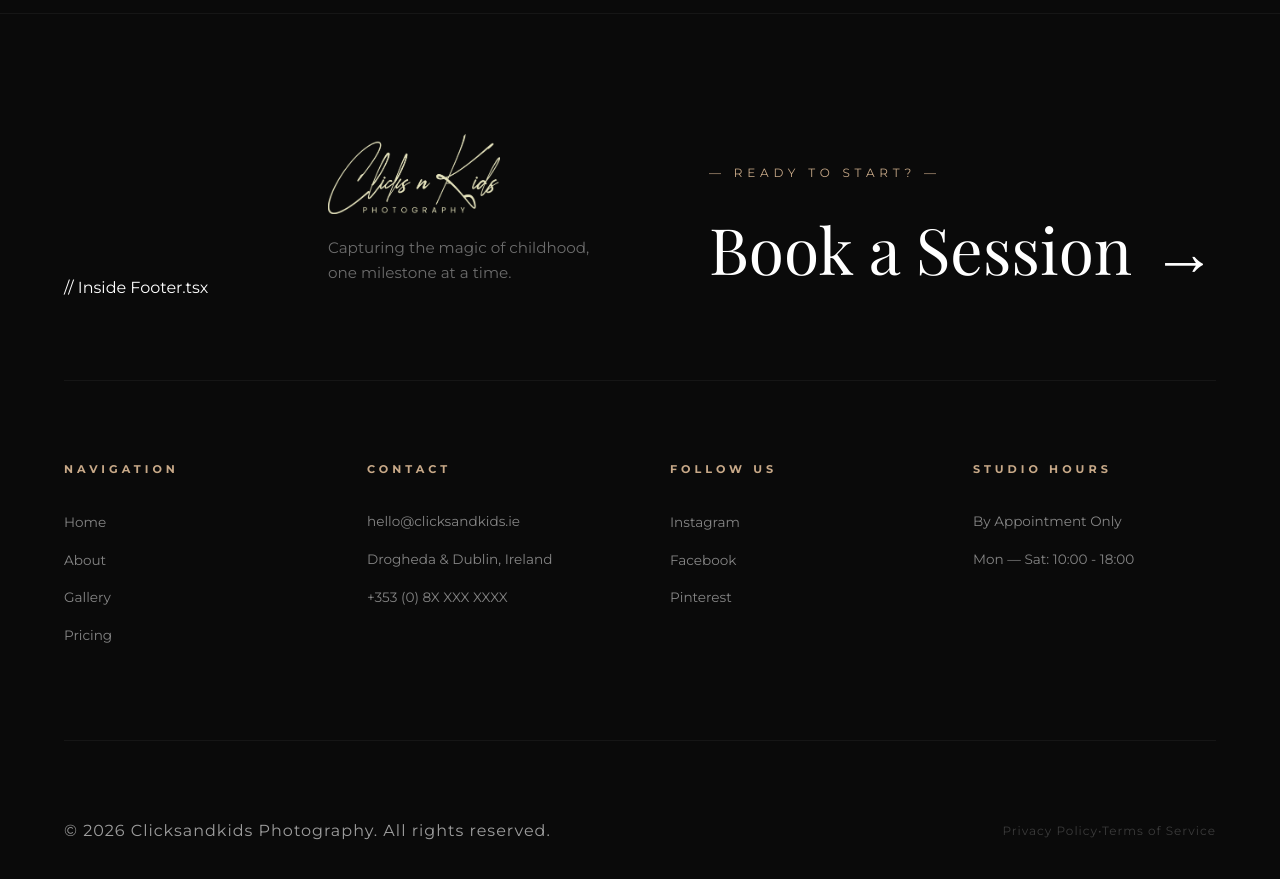
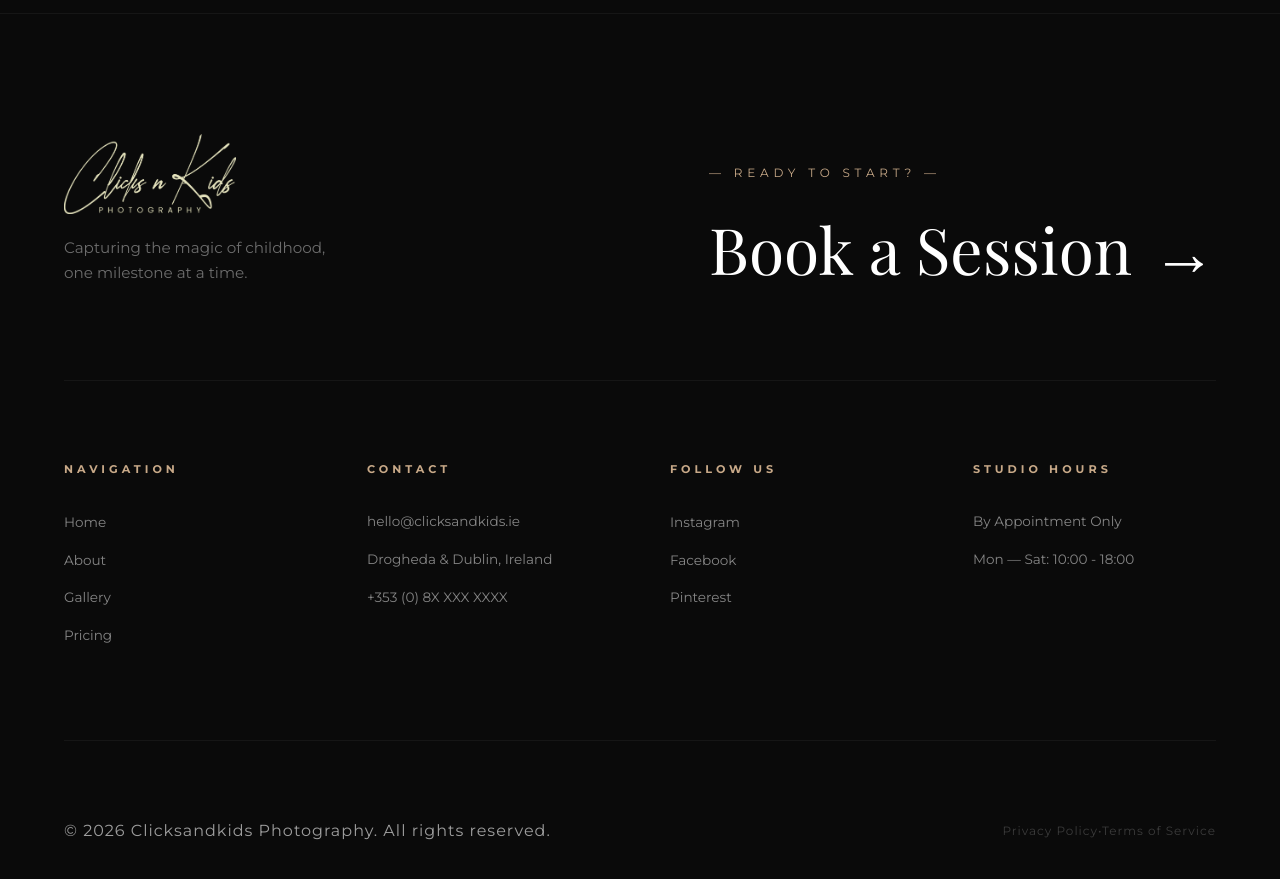
Before and after one commit to malikagbedeyi/clicksandkids, a Next.js app: page / in a window 1280 px wide. Shown: the part 4920-5799 px from the top of the page. Built offline with nearby package versions, Linux system fonts and the light colour scheme; no server answers; the database is empty.

Commit message:
new commit to prod

```diff
--- a/components/Footer.tsx
+++ b/components/Footer.tsx
@@ -11,7 +11,6 @@ export default function Footer() {
   <div className="footer-container">
     {/* Upper Footer: Branding & Big CTA */}
     <div className="footer-upper">
-      // Inside Footer.tsx
 <div className="footer-brand-area">
   <Link href="/">
     <img
```
